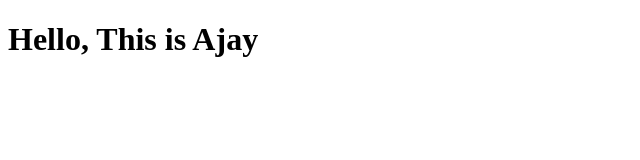
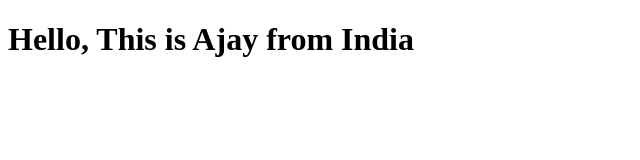
Before and after one commit to MakineniAjay/Coursera-web_development, a plain HTML site: page Index.html in a window 1280 px wide. Shown: the whole page, without its empty margins (0-640 px from the left). Drawn offline with Linux system fonts and the light colour scheme.

Commit message:
Update Index.html

```diff
--- a/Index.html
+++ b/Index.html
@@ -2,9 +2,9 @@
 <html>
 <head>
 	<meta charset="utf-8">
-	<title>Hello Guys</title>
+	<title>Hello Everyone</title>
 </head>
 <body>
-<h1>Hello, This is Ajay<h1>
+<h1>Hello, This is Ajay from India<h1>
 </body>
 </html>
```
